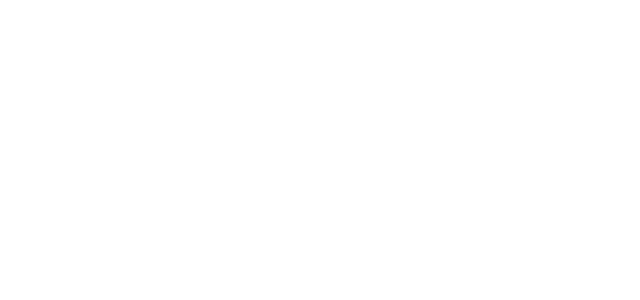
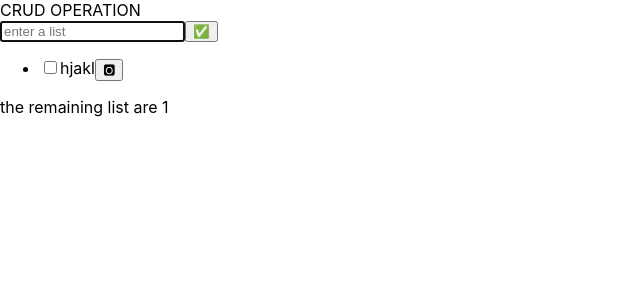
Before and after one commit to KESAVAN-18/CRUD_project, a React (Create React App) app: page / in a window 1280 px wide. Shown: the top 300 px of the page, without its empty margins (0-640 px from the left). Built offline with nearby package versions, Linux system fonts and the light colour scheme; data requests are answered from the project's data file.

Commit message:
adding main content

```diff
--- a/src/App.js
+++ b/src/App.js
@@ -1,8 +1,147 @@
+import AddItems from './AddItems';
 import './App.css';
+import Content from './Content';
+import Footer from './Footer';
+import { useEffect, useRef, useState } from 'react';
+import Header from './Header';
+import apiRequest from './apiRequest';
 
 function App() {
+  const [input,setinput] = useState([])
+  const [additem,setAdditem] = useState('')
+//fetch item from outer made by me
+
+  const API_URL = "http://localhost:3600/items"
+    const  [isLoading,setIsloading] = useState(true)
+    const [fetchError , setFetchError] = useState(null)
+
+    // use effect
+
+     useEffect(()=>{
+        const fetchItem = async()=>{
+          try {
+            const responce = await fetch(API_URL)
+               if(!responce.ok) throw Error ('data not fetching')
+            const changingJson = await responce.json()
+            setinput(changingJson)
+            setFetchError(null)
+
+          } catch (err) {
+              setFetchError(err.message)
+          } finally{
+              setIsloading(false)
+          }
+        }
+
+    // set the time loader by manual for practice
+         setTimeout(() => {
+              (async()=> fetchItem())()
+         }, 3000);
+     },[])
+
+   // handle change
+
+  const handleChange =  async (id)=>{
+    const listed  = input.map((item)=>{
+        return  item.id === id ? {...item ,checked:!item.checked} :item
+     })
+     setinput(listed)
+
+  const addMyDb = listed.filter((item) => item.id === id)
+
+    const updateItem = {
+            method : 'PATCH',
+            headers : {
+            "content-type":'application/json'
+            },
+            body : JSON.stringify({checked : addMyDb[0].checked})
+          }
+
+    const refurl = `${API_URL}/${id}`
+    const result = await apiRequest(refurl,updateItem)
+      if(result) setFetchError(result)
+    }
+
+     // handle delete
+
+  const handleDelete = async(id)=>{
+     const listed =  input.filter((item)=>{
+        return item.id !== id
+     })
+     setinput(listed)
+
+     // code for handle delete in DB
+
+  const deleteItem = {
+       method : 'DELETE'
+     }
+       const refUrl = `${API_URL}/${id}`
+       const result = await apiRequest(refUrl,deleteItem)
+       if(result) setFetchError(result)
+    }
+
+       // add item code
+
+   const adding = async(term)=>{
+      const id = input.length ? input[input.length - 1 ].id +1 : null
+           const format = {id , checked : false , productName:term}
+      const listed = [...input,format]
+      setinput(listed)
+
+      // code for adding item in DB
+
+    const postItem = {
+         method : 'POST',
+         headers : {
+          "content-type":'application/json'
+         },
+         body : JSON.stringify(format)
+      }
+    const result = await apiRequest(API_URL,postItem)
+      if(result) setFetchError(result)
+}
+
+      // onsunbmit code
+
+ const handleSubmit = (e)=>{
+       e.preventDefault()
+        adding(additem)
+        setAdditem('')
+        console.log('hi')
+ }
+
+      // use ref
+
+ const returnFocus = useRef()
+
   return (
-  <div></div>
+        <div>
+
+        <Header />
+
+        <AddItems
+              handleSubmit={handleSubmit}
+              additem={additem}
+              setAdditem={setAdditem}
+              returnFocus= {returnFocus}
+
+          />
+
+   <main className='inputbox'>
+      {isLoading &&  <p> loading items...</p> }
+      {fetchError && <p>{`ERROR : ${fetchError}`}</p> }
+         { !fetchError && !isLoading &&<Content
+              input = {input}
+              handleChange= {handleChange}
+              handleDelete={handleDelete}
+          />}
+   </main>
+
+       <Footer
+            length={input.length}
+          />
+
+        </div>
   );
 }
 
```
